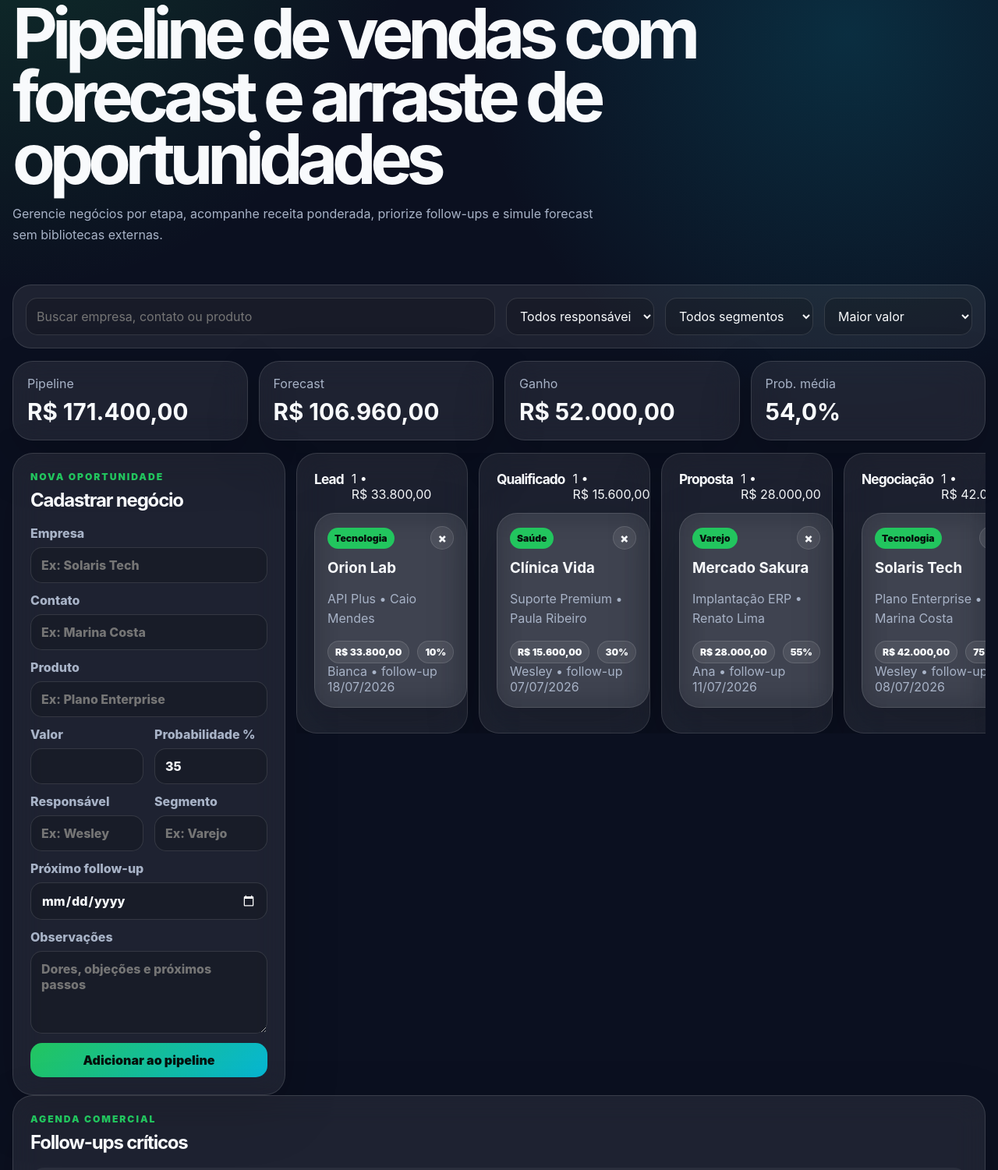
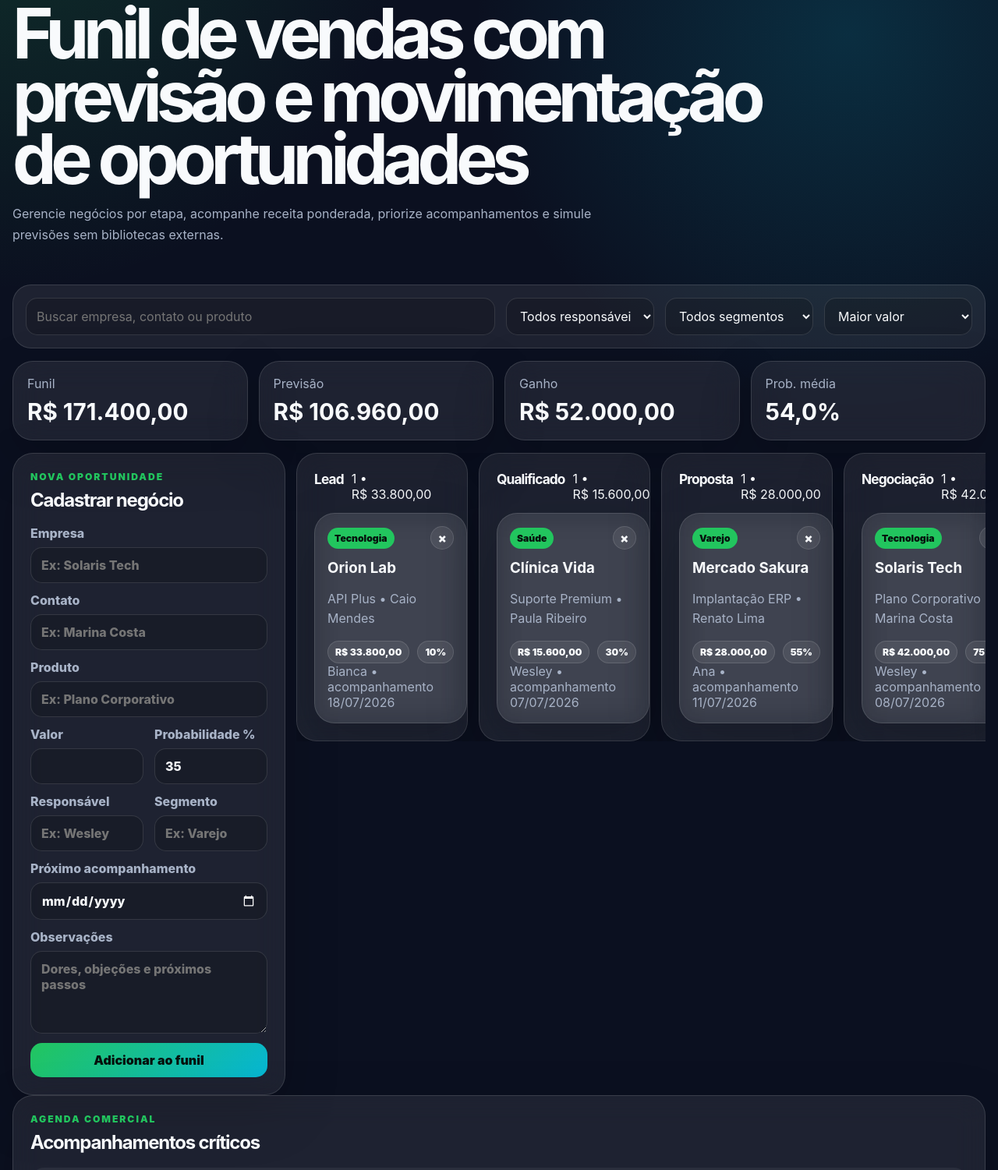
Before and after one commit to Kenjihidehira/crm-pipeline-js, a plain HTML site: page index.html in a window 1280 px wide. Shown: the part 170-1671 px from the top of the page at 78% size. Drawn offline with Linux system fonts and the light colour scheme.

Commit message:
Localiza projeto para portugues do Brasil

```diff
--- a/app.js
+++ b/app.js
@@ -11,7 +11,7 @@ const demoDeals = [
     id: "deal-1",
     company: "Solaris Tech",
     contact: "Marina Costa",
-    product: "Plano Enterprise",
+    product: "Plano Corporativo",
     value: 42000,
     probability: 75,
     owner: "Wesley",
@@ -149,8 +149,8 @@ function renderKpis(list) {
     : 0;
 
   const cards = [
-    ["Pipeline", currency(total)],
-    ["Forecast", currency(weighted)],
+    ["Funil", currency(total)],
+    ["Previsão", currency(weighted)],
     ["Ganho", currency(won)],
     ["Prob. média", `${avgProbability.toFixed(1).replace(".", ",")}%`]
   ];
@@ -222,7 +222,7 @@ function createDealCard(deal) {
   details.textContent = `${deal.product} • ${deal.contact}`;
   value.textContent = currency(deal.value);
   probability.textContent = `${deal.probability}%`;
-  footer.textContent = `${deal.owner} • follow-up ${deal.nextFollowUp.split("-").reverse().join("/")}`;
+  footer.textContent = `${deal.owner} • acompanhamento ${deal.nextFollowUp.split("-").reverse().join("/")}`;
   card.dataset.id = deal.id;
 
   card.addEventListener("dragstart", () => {
--- a/index.html
+++ b/index.html
@@ -3,13 +3,13 @@
 <head>
   <meta charset="UTF-8" />
   <meta name="viewport" content="width=device-width, initial-scale=1.0" />
-  <title>CRM Pipeline JS</title>
+  <title>CRM Funil de Vendas JS</title>
   <link rel="stylesheet" href="style.css" />
 </head>
 <body>
   <header class="hero">
     <nav>
-      <strong>PipelineX</strong>
+      <strong>FunilX</strong>
       <div>
         <button id="exportCsvBtn">Exportar CSV</button>
         <button class="ghost" id="resetBtn">Restaurar demo</button>
@@ -17,8 +17,8 @@
     </nav>
     <section>
       <p class="eyebrow">CRM comercial</p>
-      <h1>Pipeline de vendas com forecast e arraste de oportunidades</h1>
-      <p>Gerencie negócios por etapa, acompanhe receita ponderada, priorize follow-ups e simule forecast sem bibliotecas externas.</p>
+      <h1>Funil de vendas com previsão e movimentação de oportunidades</h1>
+      <p>Gerencie negócios por etapa, acompanhe receita ponderada, priorize acompanhamentos e simule previsões sem bibliotecas externas.</p>
     </section>
   </header>
 
@@ -33,7 +33,7 @@
       </select>
       <select id="sortFilter">
         <option value="value">Maior valor</option>
-        <option value="date">Próximo follow-up</option>
+        <option value="date">Próximo acompanhamento</option>
         <option value="probability">Maior probabilidade</option>
       </select>
     </section>
@@ -47,7 +47,7 @@
         <form id="dealForm">
           <label>Empresa <input name="company" required placeholder="Ex: Solaris Tech" /></label>
           <label>Contato <input name="contact" required placeholder="Ex: Marina Costa" /></label>
-          <label>Produto <input name="product" required placeholder="Ex: Plano Enterprise" /></label>
+          <label>Produto <input name="product" required placeholder="Ex: Plano Corporativo" /></label>
           <div class="split">
             <label>Valor <input name="value" type="number" min="1" required /></label>
             <label>Probabilidade % <input name="probability" type="number" min="1" max="100" value="35" required /></label>
@@ -56,9 +56,9 @@
             <label>Responsável <input name="owner" required placeholder="Ex: Wesley" /></label>
             <label>Segmento <input name="segment" required placeholder="Ex: Varejo" /></label>
           </div>
-          <label>Próximo follow-up <input name="nextFollowUp" type="date" required /></label>
+          <label>Próximo acompanhamento <input name="nextFollowUp" type="date" required /></label>
           <label>Observações <textarea name="notes" rows="4" placeholder="Dores, objeções e próximos passos"></textarea></label>
-          <button type="submit">Adicionar ao pipeline</button>
+          <button type="submit">Adicionar ao funil</button>
         </form>
       </aside>
 
@@ -69,7 +69,7 @@
       <div class="section-head">
         <div>
           <p class="eyebrow">Agenda comercial</p>
-          <h2>Follow-ups críticos</h2>
+          <h2>Acompanhamentos críticos</h2>
         </div>
       </div>
       <div class="followups" id="followups"></div>
```
Also changed, not shown: README.md.
